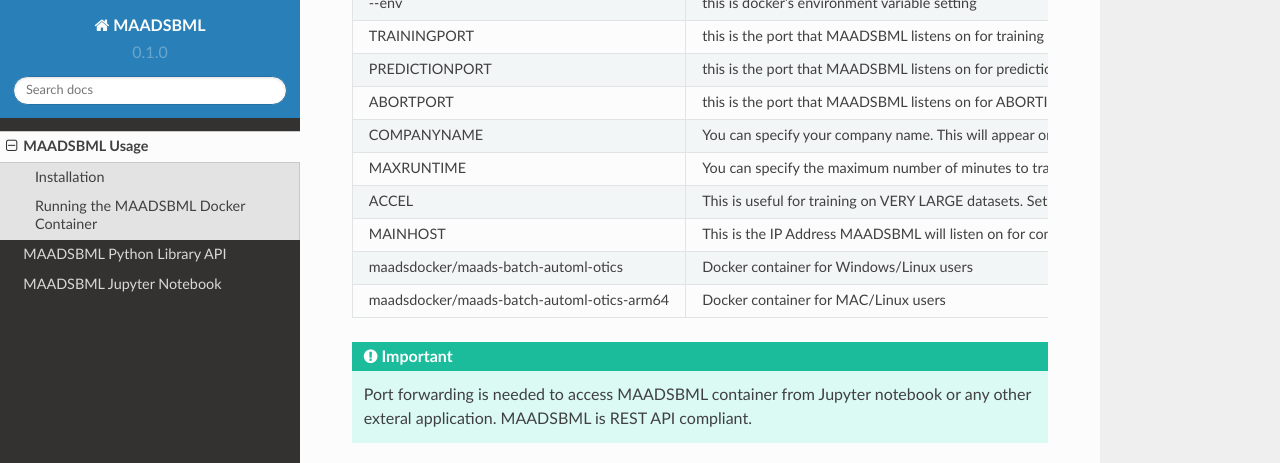
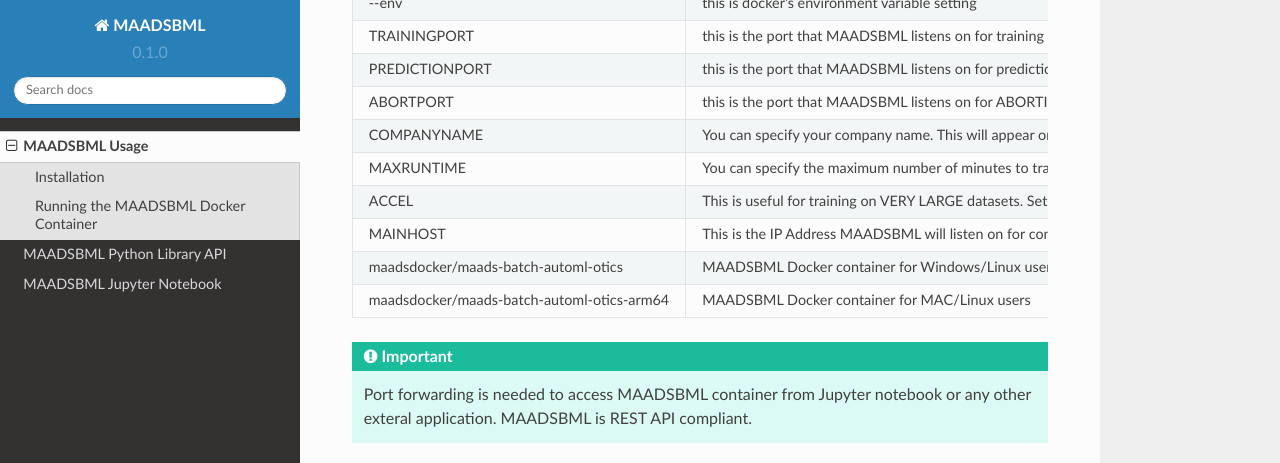
Before and after one commit to smaurice101/maadsbml, a Sphinx documentation site: the page built from docs/source/usage.rst, in a window 1280 px wide and 900 px high, scrolled down 2332 px, cut to the strip 0-463 px from the top of the window. Built offline with Sphinx 7.4.7 and the Read the Docs theme 2.0.0, drawn with Linux system fonts in a browser that asks for light colours.

Commit message:
Update usage.rst

```diff
--- a/docs/source/usage.rst
+++ b/docs/source/usage.rst
@@ -131,9 +131,9 @@
    * - MAINHOST
      - This is the IP Address MAADSBML will listen on for connections.
    * - maadsdocker/maads-batch-automl-otics
-     - Docker container for Windows/Linux users
+     - MAADSBML Docker container for Windows/Linux users
    * - maadsdocker/maads-batch-automl-otics-arm64
-     - Docker container for MAC/Linux users
+     - MAADSBML Docker container for MAC/Linux users
 
 
 .. important::
```
